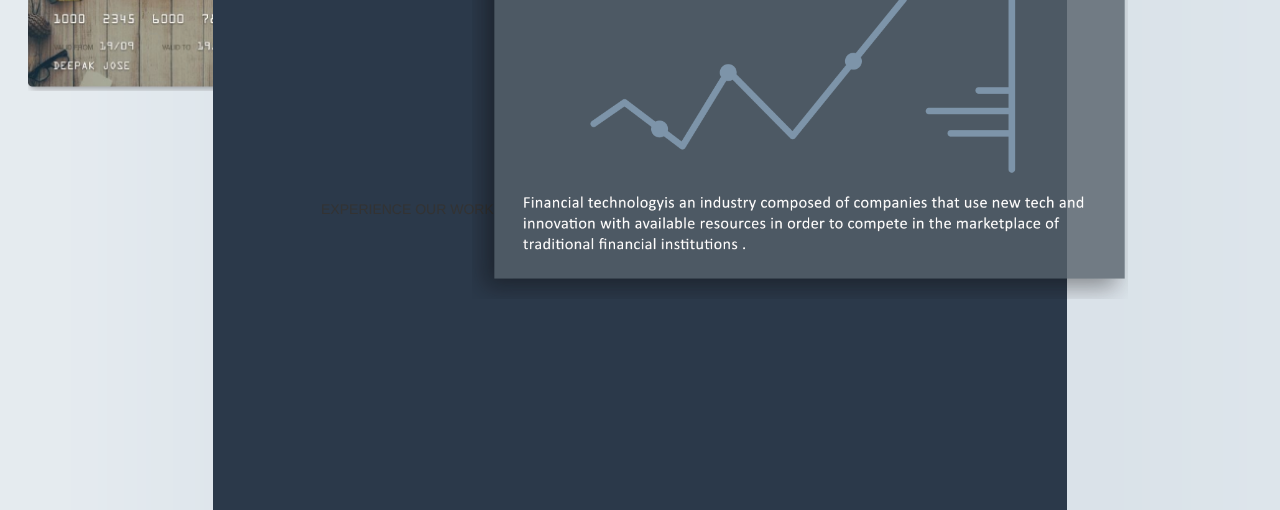
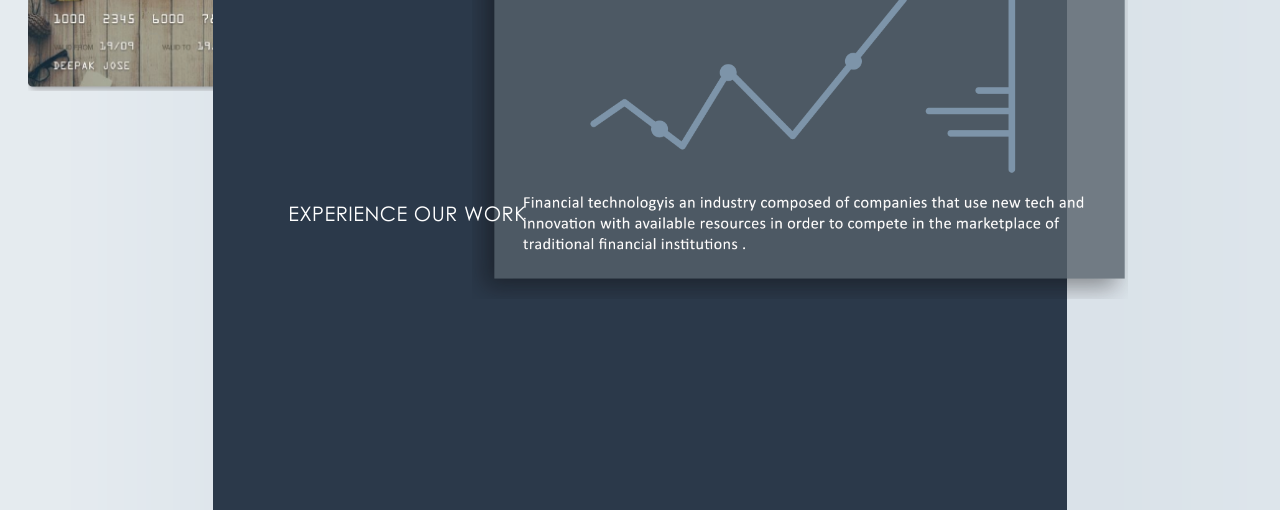
Before and after one commit to GGININDER6/uidd2017, a plain HTML site: page fintech/index.html in a window 1280 px wide. Shown: the part 290-800 px from the top of the page. Drawn offline with nearby package versions, Linux system fonts and the light colour scheme.

Commit message:
Update index.html

```diff
--- a/fintech/index.html
+++ b/fintech/index.html
@@ -65,7 +65,7 @@
 				</div>
 				<img src="img/page1_img.png" style="float:left"/>
 			</div>
-			<div id="experience">EXPERIENCE OUR WORK
+			<div id="experience"><p>EXPERIENCE OUR WORK</p>
 			</div>
 		</div>
 	</div>
```
